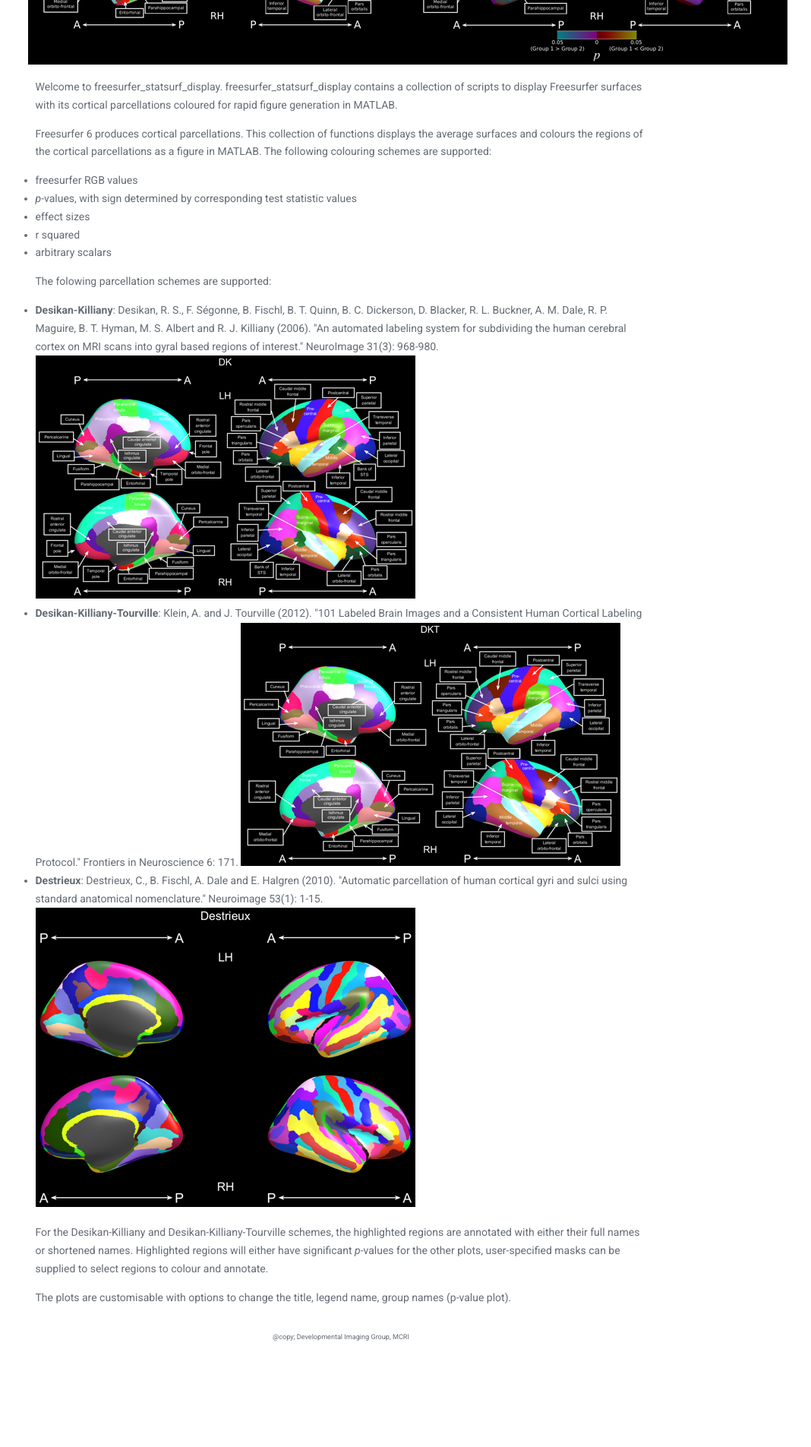
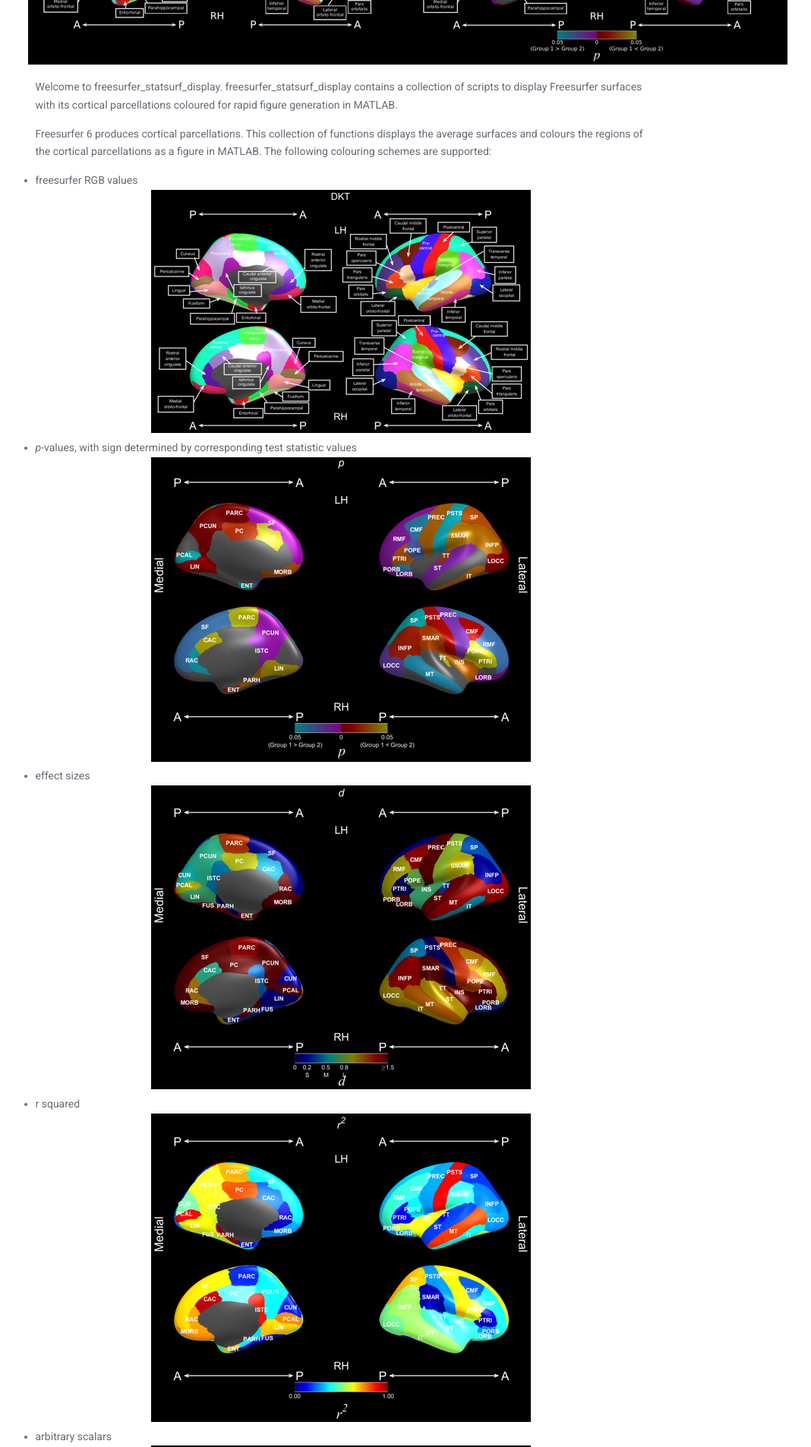
Before and after one commit to DevelopmentalImagingMCRI/freesurfer_statsurf_display, a Jekyll site: the page built from index.html, in a window 1280 px wide. Shown: the part 412-2317 px from the top of the page at 76% size, without its empty margins (191-1259 px from the left). Built offline with Jekyll 4.4.1, drawn with Linux system fonts in a browser that asks for light colours; before the commit the page ends 2208 px from its top, so only the background shows below that.

Commit message:
More graphics

```diff
--- a/index.html
+++ b/index.html
@@ -15,21 +15,26 @@ Freesurfer surfaces with its cortical parcellations coloured for rapid figure ge
 the average surfaces and colours the regions of the cortical parcellations as a figure in MATLAB. The following
 colouring schemes are supported:
 <UL>
-<LI>freesurfer RGB values
-<LI><I>p</I>-values, with sign determined by corresponding test statistic values
-<LI>effect sizes
-<LI>r squared
-<LI>arbitrary scalars
+<LI>freesurfer RGB values<BR>
+<CENTER><IMG SRC="img/parc_dkt_fsrgb.png"></CENTER>
+<LI><I>p</I>-values, with sign determined by corresponding test statistic values<BR>
+<CENTER><IMG SRC="img/parc_dkt_p.png"></CENTER>
+<LI>effect sizes<BR>
+<CENTER><IMG SRC="img/parc_dkt_effectsize.png"></CENTER>
+<LI>r squared<BR>
+<CENTER><IMG SRC="img/parc_dkt_rsq.png"></CENTER>
+<LI>arbitrary scalars<BR>
+<CENTER><IMG SRC="img/parc_dkt_scalar.png"></CENTER>
 </UL>
 
 <P> The folowing parcellation schemes are supported:
 <UL>
 <LI><B>Desikan-Killiany</B>: Desikan, R. S., F. Ségonne, B. Fischl, B. T. Quinn, B. C. Dickerson, D. Blacker, R. L. Buckner, A. M. Dale, R. P. Maguire, B. T. Hyman, M. S. Albert and R. J. Killiany (2006). "An automated labeling system for subdividing the human cerebral cortex on MRI scans into gyral based regions of interest." NeuroImage 31(3): 968-980.<BR>
-<IMG SRC="img/parc_aparc_fsrgb.png">
-<LI><B>Desikan-Killiany-Tourville</B>: Klein, A. and J. Tourville (2012). "101 Labeled Brain Images and a Consistent Human Cortical Labeling Protocol." Frontiers in Neuroscience 6: 171.
-<IMG SRC="img/parc_dkt_fsrgb.png">
-<LI><B>Destrieux</B>: Destrieux, C., B. Fischl, A. Dale and E. Halgren (2010). "Automatic parcellation of human cortical gyri and sulci using standard anatomical nomenclature." Neuroimage 53(1): 1-15.
-<IMG SRC="img/parc_destrieux_fsrgb.png">
+<CENTER><IMG SRC="img/parc_aparc_fsrgb.png"></CENTER>
+<LI><B>Desikan-Killiany-Tourville</B>: Klein, A. and J. Tourville (2012). "101 Labeled Brain Images and a Consistent Human Cortical Labeling Protocol." Frontiers in Neuroscience 6: 171.<BR>
+<CENTER><IMG SRC="img/parc_dkt_fsrgb.png"></CENTER>
+<LI><B>Destrieux</B>: Destrieux, C., B. Fischl, A. Dale and E. Halgren (2010). "Automatic parcellation of human cortical gyri and sulci using standard anatomical nomenclature." Neuroimage 53(1): 1-15.<BR>
+<CENTER><IMG SRC="img/parc_destrieux_fsrgb.png"></CENTER>
 </UL>
 
 <P>For the Desikan-Killiany and Desikan-Killiany-Tourville schemes, the highlighted regions are annotated with either their full names or shortened names. Highlighted regions will either have significant <I>p</I>-values for the other plots, user-specified masks can be supplied to select regions to colour and annotate.
```
Also changed, not shown: img/parc_dkt_effectsize.png (added), img/parc_dkt_p.png (added), img/parc_dkt_rsq.png (added), img/parc_dkt_scalar.png (added).
